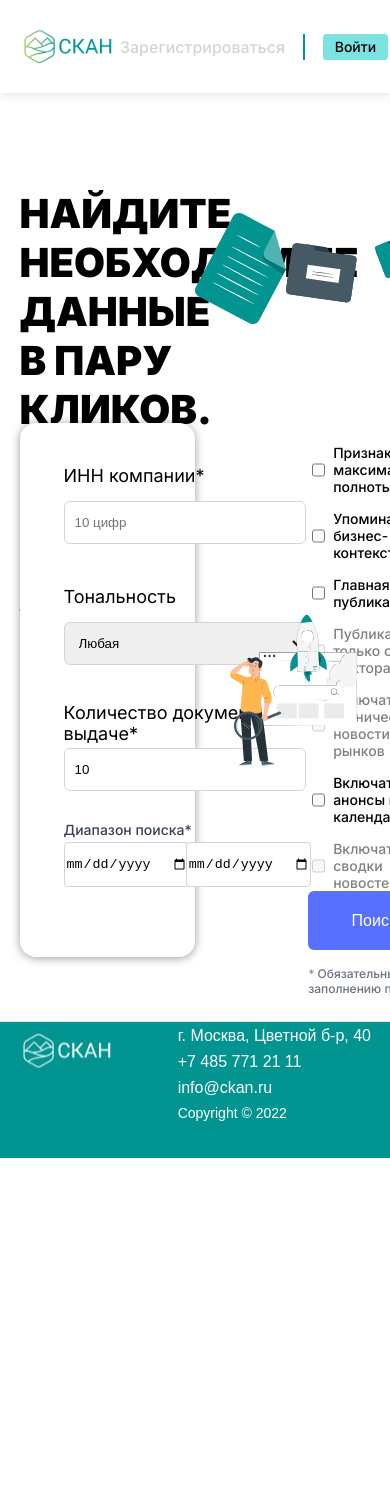
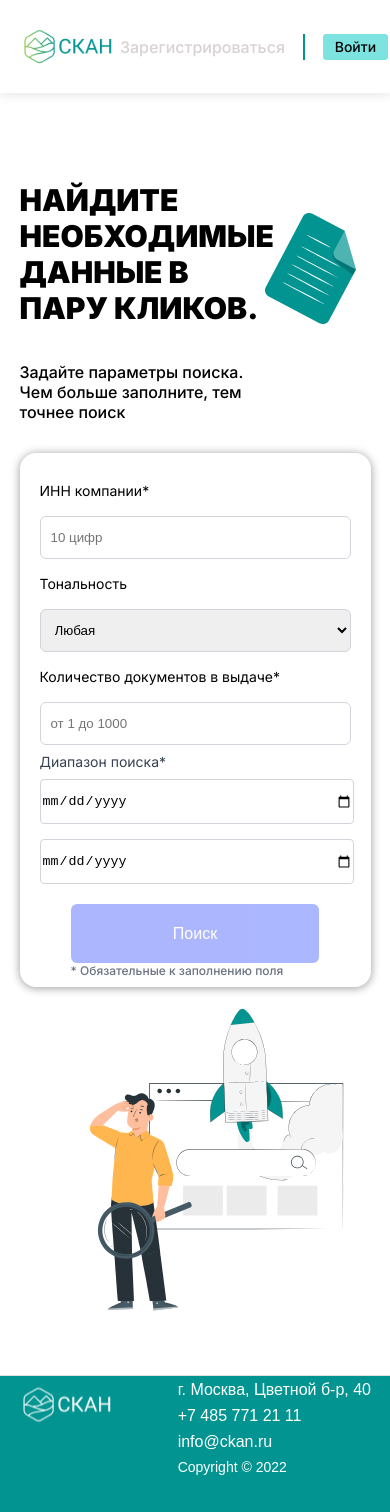
Before and after one commit to MargoG197/SkanProject, a React (Vite) app: page /search in a window 390 px wide. Before the commit the page ends 1158 px from the top, so only its background shows below. Built offline with nearby package versions, Linux system fonts and the light colour scheme.

Commit message:
added searchSection and form adaptive styles

```diff
--- a/src/components/Button/Button.tsx
+++ b/src/components/Button/Button.tsx
@@ -8,14 +8,16 @@ type TButtonProps = {
   bg: string
   textColor: string
   maxWidth?: number
+  disabled?:boolean
 }
 
 
-const Button:React.FC<TButtonProps> = ({onClickFunc, btnText, bg, textColor, maxWidth= 355}) => {
+const Button:React.FC<TButtonProps> = ({onClickFunc, btnText, bg, textColor, maxWidth= 355, disabled=false}) => {
 
   return (
     <>
       <button
+      disabled={disabled}
       className='button'
       onClick={onClickFunc}
       style={{
@@ -29,9 +31,8 @@ const Button:React.FC<TButtonProps> = ({onClickFunc, btnText, bg, textColor, max
       borderRadius: '6px',
       fontSize: '16px',
       fontWeight: '500',
-      cursor: 'pointer',
       transition: 'background-color 0.3s',
-        }}>{btnText}</button>
+      }}>{btnText}</button>
     </>
 
   )
--- a/src/components/Button/index.css
+++ b/src/components/Button/index.css
@@ -2,12 +2,15 @@
 .button{
   width: '355px',
 }
-.button:hover {
+.button:hover:not(:disabled){
   transform: scale(1.02);
   box-shadow: 0 2px 8px rgba(0, 0, 0, 0.1);
   transition: all 1s ease-in-out ;
+  cursor: pointer;
 }
-
+.button:disabled{
+  opacity: 50%;
+}
 
 @media (max-width: 400px) {
   .button{
--- a/src/components/SearchForm/SearchForm.tsx
+++ b/src/components/SearchForm/SearchForm.tsx
@@ -1,16 +1,17 @@
-import { useState } from 'react';
+import { useEffect, useState } from 'react';
 import Button from '../Button/Button';
 import { validateINN } from './helperFunctions';
-
+import "./index.css"
 
 const SearchForm = () => {
 
 const [innError, setInnError] = useState<null|string>(null)
+  const [disabled, setDisabled] = useState(true);
 
   const [formData, setFormData] = useState({
     inn: '',
     tone: 'any',
-    documentsCount: 10,
+    documentsCount: NaN,
     startDate: '',
     endDate: '',
     completeness: {
@@ -22,6 +23,14 @@ const [innError, setInnError] = useState<null|string>(null)
       newsDigests: false,
     }
   });
+
+  useEffect(() => {
+    if (validateINN(formData.inn).isValid && formData.documentsCount && formData.endDate && formData.startDate) {
+      setDisabled(false)
+    } else {
+      setDisabled(true)
+    }
+  }, [formData])
 
   const handleChange = (e: React.ChangeEvent<HTMLInputElement | HTMLSelectElement>) => {
     let { name, value, type } = e.target;
@@ -63,10 +72,10 @@ const [innError, setInnError] = useState<null|string>(null)
 
   return (
     <form
+      className='searchForm_form'
       onSubmit={handleSubmit}
       style={{
-        width:'100%',
-        padding: '21px 39px 32px 44px',
+        width: '100%',
         backgroundColor: '#fff',
         borderRadius: '16px',
         boxShadow: '0 1px 10px rgba(0,0,0,0.4)',
@@ -79,7 +88,7 @@ const [innError, setInnError] = useState<null|string>(null)
       <div style={{display:'flex', flexDirection:'column', justifyContent:'space-around',}}>
         {/* ИНН компании */}
         <div style={{ height: '93px', display: 'flex', flexDirection: 'column', justifyContent:'space-around'}}>
-        <label style={{ display: 'block', fontSize: '18px', fontWeight: 400, }}>
+        <label style={{ display: 'block', }}>
           ИНН компании*
         </label>
           <input
@@ -90,7 +99,6 @@ const [innError, setInnError] = useState<null|string>(null)
           onChange={handleChange}
           required
           style={{
-            width: '242px',
             height:'43px',
             padding: '3px 10px',
             boxSizing:'border-box',
@@ -113,7 +121,7 @@ const [innError, setInnError] = useState<null|string>(null)
       </div>
       {/* Тональность */}
       <div style={{ height: '93px', display: 'flex', flexDirection: 'column', justifyContent:'space-around'}} >
-        <label style={{ display: 'block', fontSize: '18px', fontWeight: 400, }}>
+        <label style={{ display: 'block' }}>
           Тональность
         </label>
         <select
@@ -121,7 +129,6 @@ const [innError, setInnError] = useState<null|string>(null)
           value={formData.tone}
           onChange={handleChange}
           style={{
-            width: '242px',
             height:'43px',
             padding: '3px 10px',
             boxSizing:'border-box',
@@ -140,19 +147,19 @@ const [innError, setInnError] = useState<null|string>(null)
       </div>
       {/* Количество документов */}
       <div style={{ height: '93px', display: 'flex', flexDirection: 'column', justifyContent:'space-around'}}>
-        <label style={{ display: 'block', fontSize: '18px', fontWeight: 400, }}>
+        <label style={{ display: 'block',  }}>
           Количество документов в выдаче*
         </label>
         <input
           type="number"
           name="documentsCount"
+          placeholder='от 1 до 1000'
           min="1"
           max="1000"
           value={formData.documentsCount}
           onChange={handleChange}
           required
           style={{
-            width: '242px',
             height:'43px',
             padding: '3px 10px',
             boxSizing:'border-box',
@@ -165,13 +172,14 @@ const [innError, setInnError] = useState<null|string>(null)
         />
       </div>
       {/* Диапазон дат */}
-      <div style={{ marginBottom: '1.5rem' }}>
-        <label style={{ display: 'block', fontSize: '0.875rem', fontWeight: 500, color: '#374151', marginBottom: '0.25rem' }}>
+      <div >
+        <label style={{ display: 'block', color: '#374151', marginBottom: '0.25rem' }}>
           Диапазон поиска*
         </label>
-        <div style={{ display: 'flex', width:'100%', justifyContent:'space-between' }}>
+        <div  className='searchForm_dates' style={{ display: 'flex', width:'100%',  }}>
           <div>
-            <input
+              <input
+                className='searchForm_dateInput'
               type="date"
               placeholder='Дата начала'
               name="startDate"
@@ -179,7 +187,6 @@ const [innError, setInnError] = useState<null|string>(null)
               onChange={handleChange}
               required
               style={{
-                width: '100%',
                 border: '1px solid #d1d5db',
                 borderRadius: '4px',
                 outline: 'none',
@@ -188,7 +195,8 @@ const [innError, setInnError] = useState<null|string>(null)
             />
             </div>
             <div>
-            <input
+              <input
+                className='searchForm_dateInput'
               type="date"
               name="endDate"
               placeholder='Дата конца'
@@ -196,7 +204,6 @@ const [innError, setInnError] = useState<null|string>(null)
               onChange={handleChange}
               required
               style={{
-                width: '100%',
                 border: '1px solid #d1d5db',
                 borderRadius: '4px',
                 outline: 'none',
@@ -207,11 +214,9 @@ const [innError, setInnError] = useState<null|string>(null)
           </div>
         </div>
       </div>
-      <div style={{display:'flex', flexDirection:'column', justifyContent:'space-around'}}>
-        <div
-          // style={{ marginBottom: '2rem' }}
-        >
-        <div style={{ display: 'flex', flexDirection: 'column', gap: '15px' }}>
+      <div style={{display: 'flex', flexDirection:'column', justifyContent:'space-between', marginTop:'20px'}}>
+        <div>
+        <div className='searchForm_ticksSection' style={{  flexDirection: 'column', gap: '15px' }}>
             {[
             { id: 'fullness', label: 'Признак максимальной полноты', disabled:false},
             { id: 'businessContext', label: 'Упоминания в бизнес-контексте', disabled:false },
@@ -236,7 +241,7 @@ const [innError, setInnError] = useState<null|string>(null)
                   marginRight: '0.5rem',
                 }}
               />
-              <label htmlFor={item.id} style={{ fontSize: '0.875rem', color: `${item.disabled==true ? 'gray' : 'black'}`}}>
+              <label htmlFor={item.id} style={{ color: `${item.disabled==true ? 'gray' : 'black'}`}}>
                 {item.label}
               </label>
             </div>
@@ -244,13 +249,12 @@ const [innError, setInnError] = useState<null|string>(null)
         </div>
       </div>
         {/* Кнопка поиска */}
-        <div>
-      <Button onClickFunc={() => { }} btnText="Поиск" bg='#5970FF' textColor='#FFFFFF'/>
-      <p style={{ fontSize: '0.75rem', color: '#6b7280', marginTop: '1rem' }}>
-      <span style={{ color: '#949494' }}>*</span> Обязательные к заполнению поля
+      <div className='searchForm_buttonDiv'>
+      <Button onClickFunc={() => { }} btnText="Поиск" bg='#5970FF' textColor='#FFFFFF' maxWidth={305} disabled={disabled} />
+      <p style={{ fontSize: '0.75rem', color: '#6b7280', marginTop: '1rem', margin:'0'}}>
+      * Обязательные к заполнению поля
       </p>
-        </div>
-
+      </div>
       </div>
     </form>
   );
--- /dev/null
+++ b/src/components/SearchForm/index.css
@@ -0,0 +1,75 @@
+.searchForm_ticksSection{
+  display:flex;
+}
+.searchForm_dates{
+  justify-content: space-between;
+}
+.searchForm_buttonDiv{
+  align-self: flex-end ;
+  width: 80%;
+}
+
+input{
+  max-width: 242px;
+}
+.searchForm_form{
+  max-width: 872px;
+  padding: 21px 39px 32px 44px;
+}
+
+label{
+  font-size: 18px;
+  font-weight: 400;
+}
+
+@media(max-width:767px){
+  label{
+    font-size: 14px;
+  }
+}
+
+@media(max-width:707px){
+
+  .searchForm_form{
+    flex-direction: column;
+    padding: 21px 20px;
+  }
+
+  .searchForm_ticksSection{
+    display: none;
+  }
+
+  .searchForm_form{
+    max-width: 572px;
+  }
+
+  input{
+    width: 100%;
+    max-width: none;
+  }
+
+  .searchForm_dateInput{
+    width: 100%;
+    min-width: 140px;
+    max-width: 220px;
+
+  }
+
+  .searchForm_buttonDiv{
+    align-self: center;
+  }
+  .searchForm_dates{
+    justify-content: flex-start;
+    gap: 10px;
+  }
+}
+@media(max-width:450px){
+  .searchForm_dates{
+    flex-direction: column;
+  }
+  .searchForm_dateInput{
+    margin-top: 5px;
+    min-width: none;
+    max-width: none;
+  }
+}
--- a/src/components/SearchSection/SearchSection.tsx
+++ b/src/components/SearchSection/SearchSection.tsx
@@ -1,5 +1,5 @@
 import SearchForm from "../SearchForm/SearchForm";
-
+import "./index.css"
 
 const SearchSection = () => {
 
@@ -27,33 +27,33 @@ const SearchSection = () => {
           display: 'flex',
           height: '214px',
           width: '100%',
-           marginBottom:'47px'
+          marginBottom:'47px'
         }}>
-          <div style={{
+          <div
+          className="searchTitle_textBlock"
+            style={{
             display: 'flex',
             flexDirection: 'column',
-            width:'50%',
         }}>
-            <h1 style={{fontSize:'40px', fontWeight: '900', textTransform:'uppercase' }}> Найдите необходимые данные в пару кликов.</h1>
-          <p style={{fontSize:'20px'}}>Задайте параметры поиска. <br />Чем больше заполните, тем точнее поиск</p>
+          <h1 className="searchTitle_textBlock_h1" style={{ fontWeight: '900', textTransform:'uppercase' }}> Найдите необходимые данные в пару кликов.</h1>
+          <p className="searchTitle_textBlock_p" >Задайте параметры поиска. <br />Чем больше заполните, тем точнее поиск</p>
           </div>
           <div
+            className="searchTitle_imgBlock"
             style={{
               display: 'flex',
               justifyContent: 'space-around',
               alignItems: 'center',
-              width:'50%',
-            }}
-          >
+            }}>
             <img src="../../../src/icons/Document.svg" style={{width:'91px', height:'auto'}}/>
-            <img src="../../../src/icons/Folders.svg" style={{width:'140px', height:'auto'}} />
-          </div>
-      </div>
+            <img className="searchTitle_folderImg" src="../../../src/icons/Folders.svg" style={{width:'140px', height:'auto'}} />
+            </div>
+        </div>
         <div className="searchArea" style={{ width: '100%', display: 'flex', alignItems:'center', justifyContent:'space-between' }}>
-         <div style={{width:'50%'}}>
+         <div className="searchArea_searchForm" >
         <SearchForm />
           </div>
-        <img src="../../../src/icons/SearchPic.svg" style={{width:'40%', height:'auto'}}/>
+        <img src="../../../src/icons/SearchPic.svg" className="searchArea_img"/>
         </div>
 
    </div>
--- /dev/null
+++ b/src/components/SearchSection/index.css
@@ -0,0 +1,69 @@
+.searchArea_searchForm{
+width: 60%;
+}
+.searchArea_img{
+  width: 30%;
+}
+.searchTitle_imgBlock{
+    width: 50%;
+}
+.searchTitle_textBlock{
+  width: 50%;
+}
+.searchTitle_textBlock_h1{
+  font-size: 40px;
+}
+.searchTitle_textBlock_p{
+  font-size: 20px;
+}
+@media(max-width:1218px){
+  .searchArea{
+    margin-top: 30px;
+    align-items: center;
+    flex-direction:column;
+
+  }
+
+    .searchArea_searchForm{
+    width: 100%;
+    }
+    .searchArea_img{
+    width: 50%;
+    }
+    .searchTitle_imgBlock{
+    width: 20%;
+    }
+    .searchTitle_textBlock{
+    width: 80%;
+    }
+    .searchTitle_folderImg{
+      display: none;
+    }
+
+}
+
+@media(max-width:767px){
+  .searchTitle_imgBlock{
+    width: 10%;
+    }
+    .searchTitle_textBlock{
+    width: 70%;
+    }
+  .searchTitle_textBlock_h1{
+    font-size: 30px;
+  }
+
+  .searchTitle_textBlock_p{
+    font-size: 16px;
+  }
+  .searchArea_img{
+    margin-top: 20px;
+    }
+}
+
+@media(max-width:707px){
+  .searchArea_img{
+  width: 80%;
+  align-self: flex-end;
+  }
+}
```
